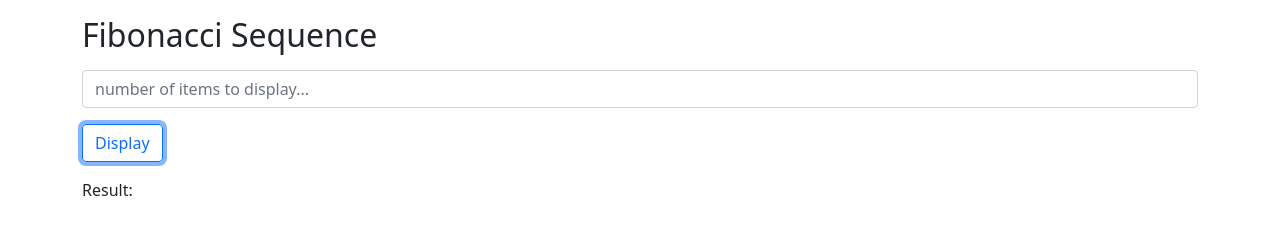
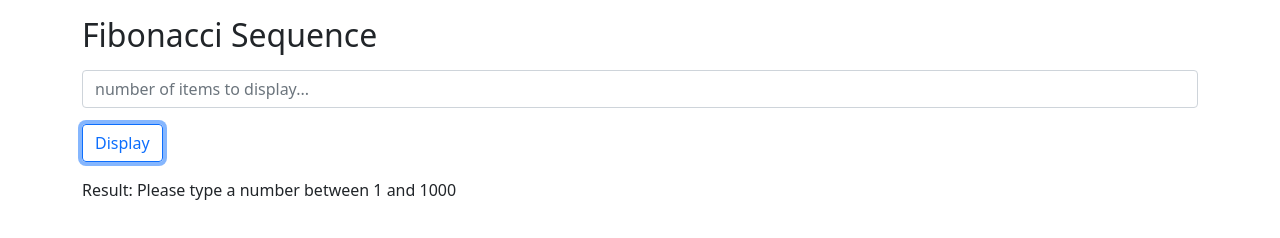
Before and after one commit to billwirz/fibonacci, a website: page public/index.html in a window 1280 px wide. Both pictures are taken after a click on the button "Display". Drawn offline with Linux system fonts and the light colour scheme.

Commit message:
display message when user types invalid input

```diff
--- a/public/index.html
+++ b/public/index.html
@@ -27,7 +27,9 @@
 
         function displayFibonacci() {
             let numberValues = document.getElementById("numberValues").value;
-            document.getElementById("fibSequence").innerHTML = createSequence(numberValues);
+            let sequence = createSequence(numberValues);
+
+            document.getElementById("fibSequence").innerHTML = sequence ? sequence : "Please type a number between 1 and 1000";
         }
 
         window.displayFibonacci = displayFibonacci;
```
